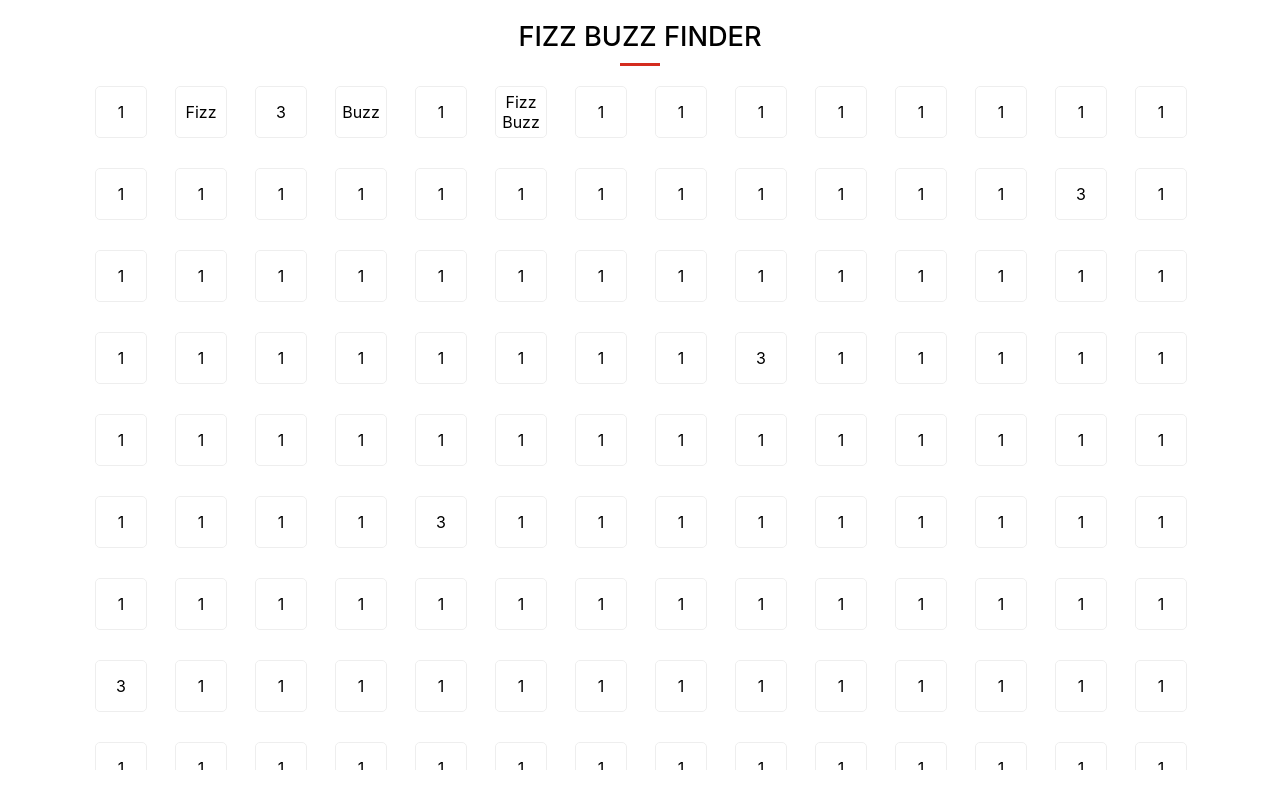
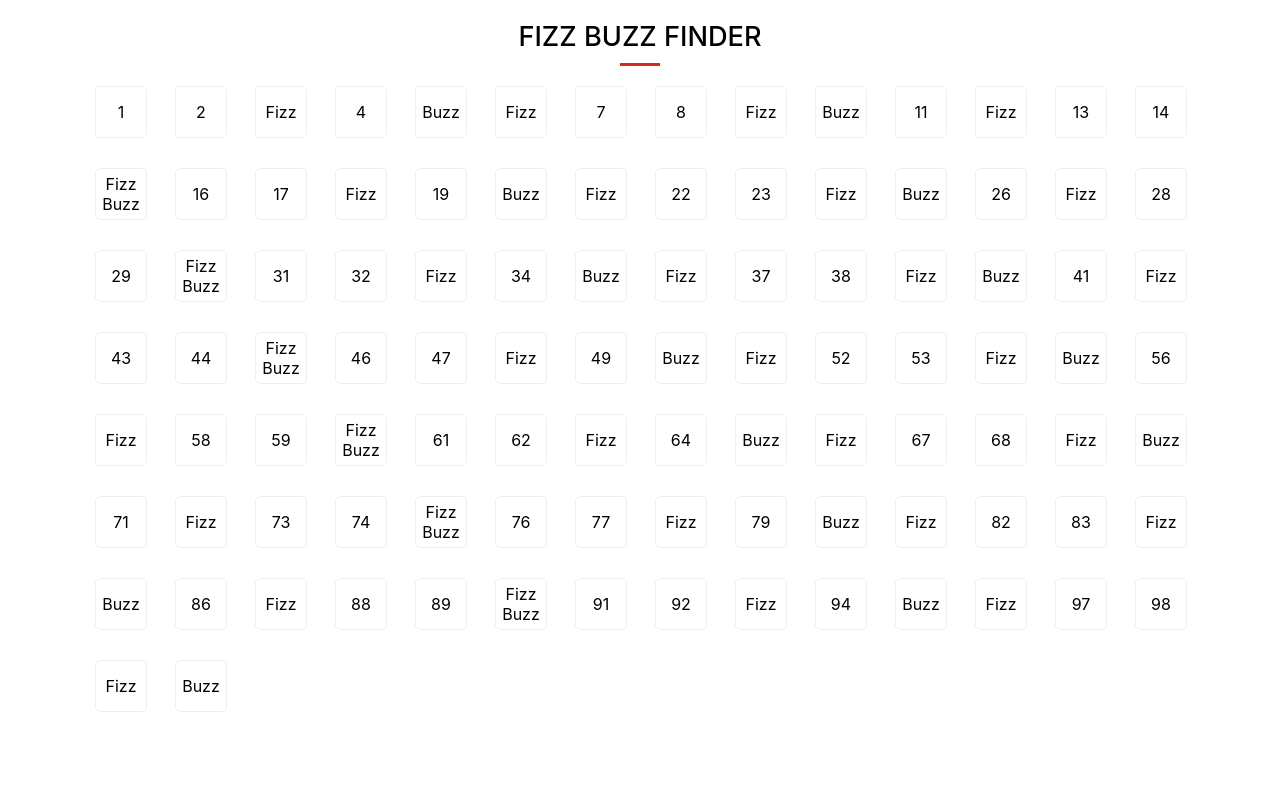
Before and after one commit to Crepkey/sprintform_assignment, a React (Create React App) app: page / in a window 1280 px wide. Built offline with nearby package versions, Linux system fonts and the light colour scheme.

Commit message:
Basic functionality works

```diff
--- a/package.json
+++ b/package.json
@@ -10,6 +10,7 @@
     "@types/node": "^16.11.26",
     "@types/react": "^17.0.42",
     "@types/react-dom": "^17.0.14",
+    "lodash": "^4.17.21",
     "react": "^17.0.2",
     "react-dom": "^17.0.2",
     "react-scripts": "5.0.0",
@@ -42,6 +43,7 @@
     ]
   },
   "devDependencies": {
+    "@types/lodash": "^4.14.180",
     "@types/styled-components": "^5.1.24"
   }
 }
--- a/src/App.tsx
+++ b/src/App.tsx
@@ -1,7 +1,17 @@
+import { useEffect, useState } from "react";
+
+/* Comps */
+import PageTitle from "./comps/PageTitle";
+
+/* Utils */
+import range from "lodash/range";
+
+/* Interfaces */
+import { fizzBuzzValues } from "./utils/interfaces";
+
+/* Styles */
 import styled from "styled-components";
-import PageTitle from "./comps/PageTitle";
-import { colors } from "./utils/colors";
-import { breakePoints } from "./utils/utils";
+import Card from "./comps/common/Card";
 
 const MainContainer = styled.div`
 	display: flex;
@@ -23,366 +33,52 @@ const CardContainer = styled.div`
 	margin-bottom: 30px;
 `;
 
-const Card = styled.div`
-	display: flex;
-	justify-content: center;
-	align-items: center;
-	text-align: center;
-	border: 1px solid ${colors.cardBorder};
-	border-radius: 5px;
-	width: 50px;
-	height: 50px;
-	transition: all 0.3s ease;
-	:hover {
-		margin-left: 0;
-		cursor: pointer;
-		border-left: 3px solid ${colors.red};
-	}
-`;
+const inputNumbers: number[] = range(1, 101, 1);
 
 function App() {
+	const [fizzBuzzValues, setFizzBuzzValues] = useState<fizzBuzzValues[]>([]);
+
+	useEffect(() => {
+		const fizzBuzzValues: fizzBuzzValues[] = calculateFizzBuzz(inputNumbers);
+		setFizzBuzzValues(fizzBuzzValues);
+	}, []);
+
+	function calculateFizzBuzz(numbers: number[]): fizzBuzzValues[] {
+		const result: fizzBuzzValues[] = [];
+		for (const num of numbers) {
+			if (num % 5 === 0 && num % 3 === 0) {
+				result.push("Fizz Buzz");
+				continue;
+			}
+			if (num % 5 === 0) {
+				result.push("Buzz");
+				continue;
+			}
+			if (num % 3 === 0) {
+				result.push("Fizz");
+				continue;
+			}
+			result.push(num);
+		}
+
+		return result;
+	}
+
+	/* With this line of code we can skip a useless render when the fizzBuzzValues array is empty */
+	if (fizzBuzzValues.length === 0) return null;
+
 	return (
 		<MainContainer>
 			<PageTitle>FIZZ BUZZ FINDER</PageTitle>
 			<CardContainer>
-				<Card>1</Card>
-				<Card>Fizz</Card>
-				<Card>3</Card>
-				<Card>Buzz</Card>
-				<Card>1</Card>
-				<Card>Fizz Buzz</Card>
-				<Card>1</Card>
-				<Card>1</Card>
-				<Card>1</Card>
-				<Card>1</Card>
-				<Card>1</Card>
-				<Card>1</Card>
-				<Card>1</Card>
-				<Card>1</Card>
-				<Card>1</Card>
-				<Card>1</Card>
-				<Card>1</Card>
-				<Card>1</Card>
-				<Card>1</Card>
-				<Card>1</Card>
-				<Card>1</Card>
-				<Card>1</Card>
-				<Card>1</Card>
-				<Card>1</Card>
-				<Card>1</Card>
-				<Card>1</Card>
-				<Card>3</Card>
-				<Card>1</Card>
-				<Card>1</Card>
-				<Card>1</Card>
-				<Card>1</Card>
-				<Card>1</Card>
-				<Card>1</Card>
-				<Card>1</Card>
-				<Card>1</Card>
-				<Card>1</Card>
-				<Card>1</Card>
-				<Card>1</Card>
-				<Card>1</Card>
-				<Card>1</Card>
-				<Card>1</Card>
-				<Card>1</Card>
-				<Card>1</Card>
-				<Card>1</Card>
-				<Card>1</Card>
-				<Card>1</Card>
-				<Card>1</Card>
-				<Card>1</Card>
-				<Card>1</Card>
-				<Card>1</Card>
-				<Card>3</Card>
-				<Card>1</Card>
-				<Card>1</Card>
-				<Card>1</Card>
-				<Card>1</Card>
-				<Card>1</Card>
-				<Card>1</Card>
-				<Card>1</Card>
-				<Card>1</Card>
-				<Card>1</Card>
-				<Card>1</Card>
-				<Card>1</Card>
-				<Card>1</Card>
-				<Card>1</Card>
-				<Card>1</Card>
-				<Card>1</Card>
-				<Card>1</Card>
-				<Card>1</Card>
-				<Card>1</Card>
-				<Card>1</Card>
-				<Card>1</Card>
-				<Card>1</Card>
-				<Card>1</Card>
-				<Card>1</Card>
-				<Card>3</Card>
-				<Card>1</Card>
-				<Card>1</Card>
-				<Card>1</Card>
-				<Card>1</Card>
-				<Card>1</Card>
-				<Card>1</Card>
-				<Card>1</Card>
-				<Card>1</Card>
-				<Card>1</Card>
-				<Card>1</Card>
-				<Card>1</Card>
-				<Card>1</Card>
-				<Card>1</Card>
-				<Card>1</Card>
-				<Card>1</Card>
-				<Card>1</Card>
-				<Card>1</Card>
-				<Card>1</Card>
-				<Card>1</Card>
-				<Card>1</Card>
-				<Card>1</Card>
-				<Card>1</Card>
-				<Card>1</Card>
-				<Card>3</Card>
-				<Card>1</Card>
-				<Card>1</Card>
-				<Card>1</Card>
-				<Card>1</Card>
-				<Card>1</Card>
-				<Card>1</Card>
-				<Card>1</Card>
-				<Card>1</Card>
-				<Card>1</Card>
-				<Card>1</Card>
-				<Card>1</Card>
-				<Card>1</Card>
-				<Card>1</Card>
-				<Card>1</Card>
-				<Card>1</Card>
-				<Card>1</Card>
-				<Card>1</Card>
-				<Card>1</Card>
-				<Card>1</Card>
-				<Card>1</Card>
-				<Card>1</Card>
-				<Card>1</Card>
-				<Card>1</Card>
-				<Card>1</Card>
-				<Card>1</Card>
-				<Card>1</Card>
-				<Card>1</Card>
-				<Card>1</Card>
-				<Card>1</Card>
-				<Card>1</Card>
-				<Card>1</Card>
-				<Card>1</Card>
-				<Card>1</Card>
-				<Card>1</Card>
-				<Card>1</Card>
-				<Card>1</Card>
-				<Card>3</Card>
-				<Card>1</Card>
-				<Card>1</Card>
-				<Card>1</Card>
-				<Card>1</Card>
-				<Card>1</Card>
-				<Card>1</Card>
-				<Card>1</Card>
-				<Card>1</Card>
-				<Card>1</Card>
-				<Card>1</Card>
-				<Card>1</Card>
-				<Card>1</Card>
-				<Card>1</Card>
-				<Card>1</Card>
-				<Card>1</Card>
-				<Card>1</Card>
-				<Card>1</Card>
-				<Card>1</Card>
-				<Card>1</Card>
-				<Card>1</Card>
-				<Card>1</Card>
-				<Card>1</Card>
-				<Card>1</Card>
-				<Card>3</Card>
-				<Card>1</Card>
-				<Card>1</Card>
-				<Card>1</Card>
-				<Card>1</Card>
-				<Card>1</Card>
-				<Card>1</Card>
-				<Card>1</Card>
-				<Card>1</Card>
-				<Card>1</Card>
-				<Card>1</Card>
-				<Card>1</Card>
-				<Card>1</Card>
-				<Card>1</Card>
-				<Card>1</Card>
-				<Card>1</Card>
-				<Card>1</Card>
-				<Card>1</Card>
-				<Card>1</Card>
-				<Card>1</Card>
-				<Card>1</Card>
-				<Card>1</Card>
-				<Card>1</Card>
-				<Card>1</Card>
-				<Card>3</Card>
-				<Card>1</Card>
-				<Card>1</Card>
-				<Card>1</Card>
-				<Card>1</Card>
-				<Card>1</Card>
-				<Card>1</Card>
-				<Card>1</Card>
-				<Card>1</Card>
-				<Card>1</Card>
-				<Card>1</Card>
-				<Card>1</Card>
-				<Card>1</Card>
-				<Card>1</Card>
-				<Card>1</Card>
-				<Card>1</Card>
-				<Card>1</Card>
-				<Card>1</Card>
-				<Card>1</Card>
-				<Card>1</Card>
-				<Card>1</Card>
-				<Card>1</Card>
-				<Card>1</Card>
-				<Card>1</Card>
-				<Card>3</Card>
-				<Card>1</Card>
-				<Card>1</Card>
-				<Card>1</Card>
-				<Card>1</Card>
-				<Card>1</Card>
-				<Card>1</Card>
-				<Card>1</Card>
-				<Card>1</Card>
-				<Card>1</Card>
-				<Card>1</Card>
-				<Card>1</Card>
-				<Card>1</Card>
-				<Card>1</Card>
-				<Card>1</Card>
-				<Card>1</Card>
-				<Card>1</Card>
-				<Card>1</Card>
-				<Card>1</Card>
-				<Card>1</Card>
-				<Card>1</Card>
-				<Card>1</Card>
-				<Card>1</Card>
-				<Card>1</Card>
-				<Card>1</Card>
-				<Card>1</Card>
-				<Card>1</Card>
-				<Card>1</Card>
-				<Card>1</Card>
-				<Card>1</Card>
-				<Card>1</Card>
-				<Card>1</Card>
-				<Card>1</Card>
-				<Card>1</Card>
-				<Card>1</Card>
-				<Card>1</Card>
-				<Card>1</Card>
-				<Card>3</Card>
-				<Card>1</Card>
-				<Card>1</Card>
-				<Card>1</Card>
-				<Card>1</Card>
-				<Card>1</Card>
-				<Card>1</Card>
-				<Card>1</Card>
-				<Card>1</Card>
-				<Card>1</Card>
-				<Card>1</Card>
-				<Card>1</Card>
-				<Card>1</Card>
-				<Card>1</Card>
-				<Card>1</Card>
-				<Card>1</Card>
-				<Card>1</Card>
-				<Card>1</Card>
-				<Card>1</Card>
-				<Card>1</Card>
-				<Card>1</Card>
-				<Card>1</Card>
-				<Card>1</Card>
-				<Card>1</Card>
-				<Card>3</Card>
-				<Card>1</Card>
-				<Card>1</Card>
-				<Card>1</Card>
-				<Card>1</Card>
-				<Card>1</Card>
-				<Card>1</Card>
-				<Card>1</Card>
-				<Card>1</Card>
-				<Card>1</Card>
-				<Card>1</Card>
-				<Card>1</Card>
-				<Card>1</Card>
-				<Card>1</Card>
-				<Card>1</Card>
-				<Card>1</Card>
-				<Card>1</Card>
-				<Card>1</Card>
-				<Card>1</Card>
-				<Card>1</Card>
-				<Card>1</Card>
-				<Card>1</Card>
-				<Card>1</Card>
-				<Card>1</Card>
-				<Card>3</Card>
-				<Card>1</Card>
-				<Card>1</Card>
-				<Card>1</Card>
-				<Card>1</Card>
-				<Card>1</Card>
-				<Card>1</Card>
-				<Card>1</Card>
-				<Card>1</Card>
-				<Card>1</Card>
-				<Card>1</Card>
-				<Card>1</Card>
-				<Card>1</Card>
-				<Card>1</Card>
-				<Card>1</Card>
-				<Card>1</Card>
-				<Card>1</Card>
-				<Card>1</Card>
-				<Card>1</Card>
-				<Card>1</Card>
-				<Card>1</Card>
-				<Card>1</Card>
-				<Card>1</Card>
-				<Card>1</Card>
-				<Card>3</Card>
-				<Card>1</Card>
-				<Card>1</Card>
-				<Card>1</Card>
-				<Card>1</Card>
-				<Card>1</Card>
-				<Card>1</Card>
-				<Card>1</Card>
-				<Card>1</Card>
-				<Card>1</Card>
-				<Card>1</Card>
-				<Card>1</Card>
-				<Card>1</Card>
-				<Card>1</Card>
-				<Card>1</Card>
-				<Card>1</Card>
-				<Card>1</Card>
-				<Card>1</Card>
-				<Card>1</Card>
-				<Card>1</Card>
-				<Card>1</Card>
-				<Card>1</Card>
+				{fizzBuzzValues.map((num: fizzBuzzValues, index: number) => (
+					/*
+            I know it's weird that I've used the index number as a key
+            but in that case this is not a problem because it's unique and I am going to modify the list at all.
+            But it's anti pattern in real apps.
+          */
+					<Card key={index} value={num} />
+				))}
 			</CardContainer>
 		</MainContainer>
 	);
--- /dev/null
+++ b/src/comps/common/Card.tsx
@@ -0,0 +1,31 @@
+/* Interfaces */
+import { fizzBuzzValues } from "../../utils/interfaces";
+
+/* Styles */
+import styled from "styled-components";
+import { colors } from "../../utils/colors";
+
+const MainContainer = styled.div`
+	display: flex;
+	justify-content: center;
+	align-items: center;
+	text-align: center;
+	border: 1px solid ${colors.cardBorder};
+	border-radius: 5px;
+	width: 50px;
+	height: 50px;
+	transition: all 0.3s ease;
+	:hover {
+		margin-left: 0;
+		cursor: pointer;
+		border-left: 3px solid ${colors.red};
+	}
+`;
+
+interface CardProps {
+	value: fizzBuzzValues;
+}
+
+export default function Card({ value }: CardProps) {
+	return <MainContainer>{value}</MainContainer>;
+}
--- /dev/null
+++ b/src/utils/interfaces.ts
@@ -0,0 +1 @@
+export type fizzBuzzValues = number | "Fizz" | "Buzz" | "Fizz Buzz";
```
Also changed, not shown: 1 other file (tests, documents, lock files or other folders).
